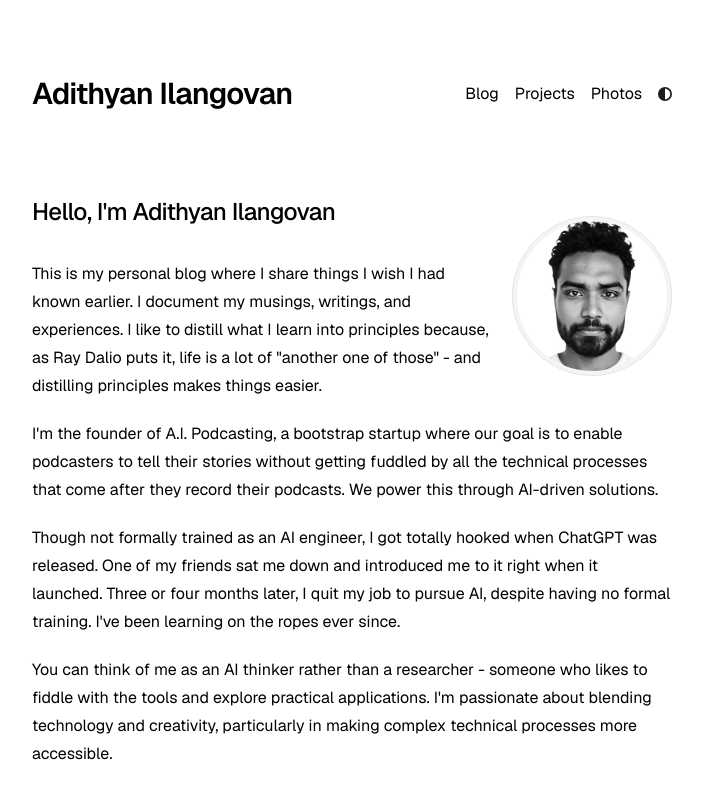
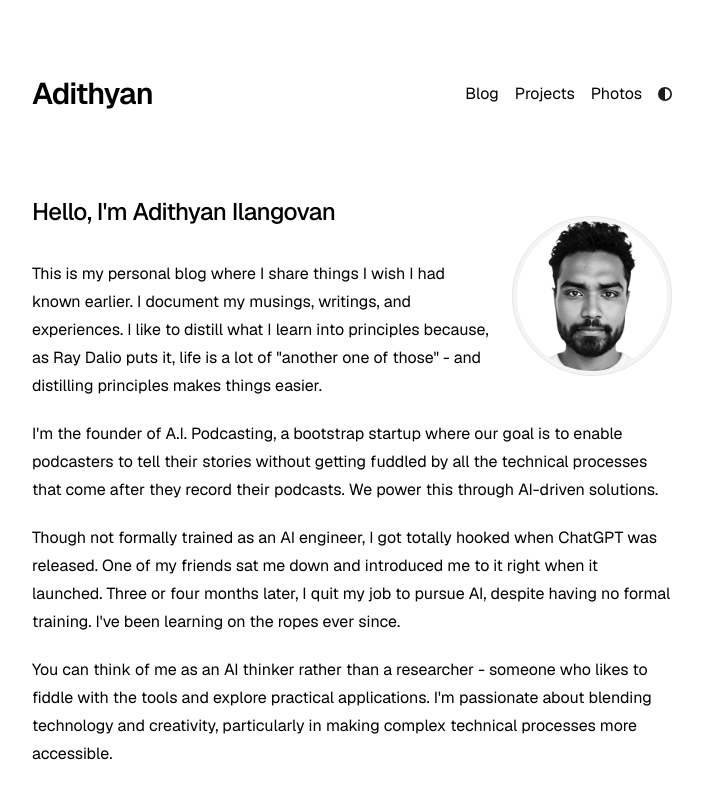
Before and after one commit to 1msirius/Nextfolio, a Next.js app: page / in a window 1280 px wide. Shown: the top 793 px of the page, without its empty margins (288-991 px from the left). Built offline with nearby package versions, Linux system fonts and the light colour scheme.

Commit message:
Update site metadata to simplify title and name fields, reflecting a more concise personal branding. The title and name have been changed from 'Adithyan Ilangovan' to 'Adithyan' for clarity and consistency.

```diff
--- a/app/config.ts
+++ b/app/config.ts
@@ -1,7 +1,7 @@
 export const metaData = {
   baseUrl: 'https://adithyan.io/',
-  title: 'Adithyan Ilangovan',
-  name: 'Adithyan Ilangovan',
+  title: 'Adithyan',
+  name: 'Adithyan',
   ogImage: '/opengraph-image.png',
   description:
     'My personal blog where I share things I wish I had known earlier. I document my musings, writings, and experiences.',
```
